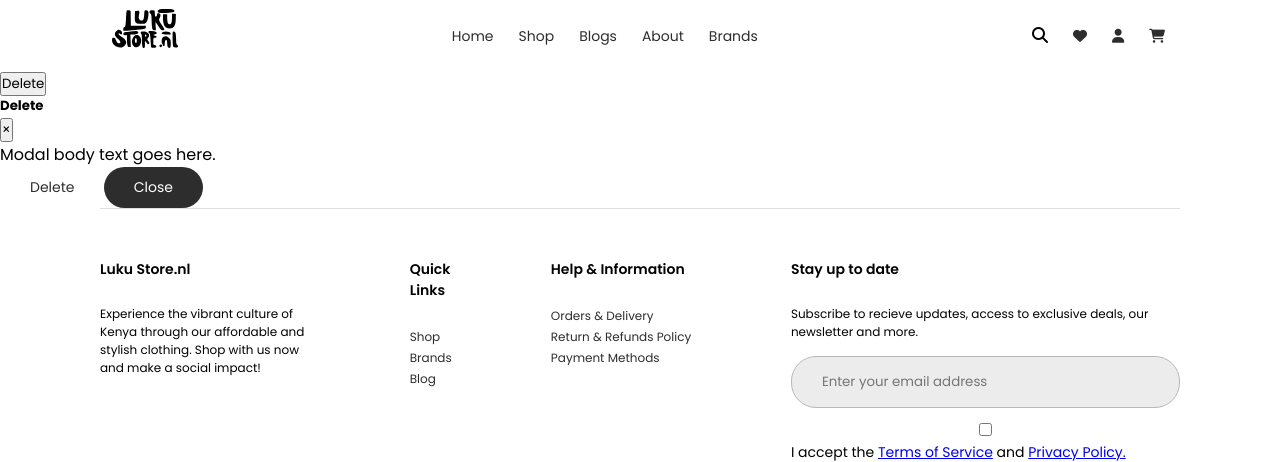
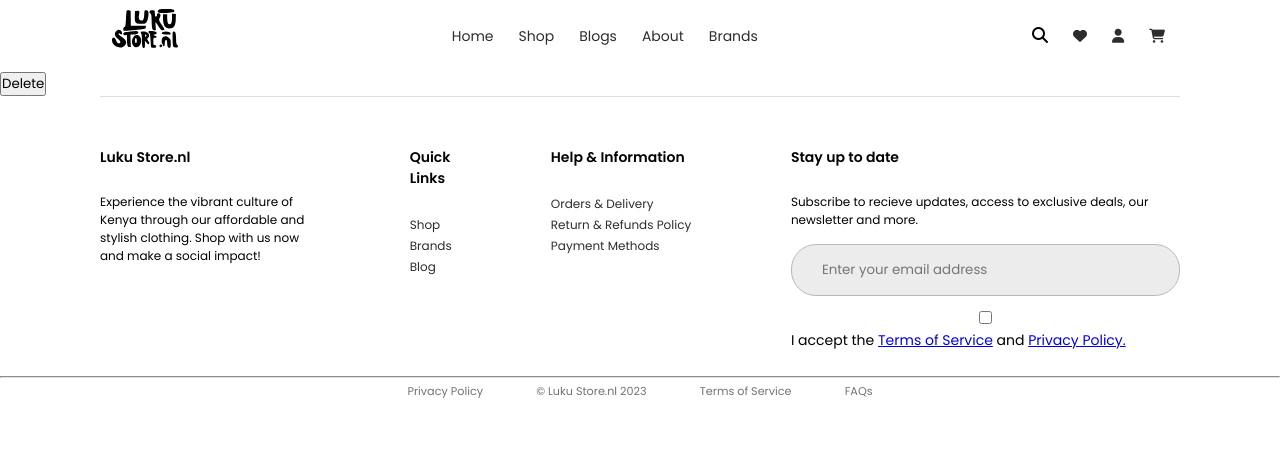
Before and after one commit to araptala/luku-store.nl, a Django app: page /delete/7/ in a window 1280 px wide. Shown: the top 462 px of the page. Run offline with Django 4.2, Linux system fonts and the light colour scheme; some libraries are stand-ins or nearby versions; some web fonts are replaced.

Commit message:
Update delete.html

```diff
--- a/myapp/templates/delete.html
+++ b/myapp/templates/delete.html
@@ -1,37 +1,9 @@
 {% extends 'base.html' %} {% block body %}
 
-<form method="POST" action="{% url 'delete' %}">
+<form method="POST" action="DELETE">
   {% csrf_token %}
-  <input type="hidden" name="my_param" value="{{ my_value }}" />
+
   <button type="submit">Delete</button>
 </form>
 
-<div class="modal" tabindex="-1" role="dialog">
-  <div class="modal-dialog" role="document">
-    <div class="modal-content">
-      <div class="modal-header">
-        <form method="DELETE"></form>
-        <h5 class="modal-title">Delete</h5>
-        <button
-          type="button"
-          class="close"
-          data-dismiss="modal"
-          aria-label="Close"
-        >
-          <span aria-hidden="true">&times;</span>
-        </button>
-      </div>
-      <div class="modal-body">
-        <p>Modal body text goes here.</p>
-      </div>
-      <div class="modal-footer">
-        <button type="button" class="btn btn-primary">Delete</button>
-        <button type="button" class="btn btn-secondary" data-dismiss="modal">
-          Close
-        </button>
-      </div>
-    </div>
-  </div>
-</div>
-
 {% endblock %}
```
